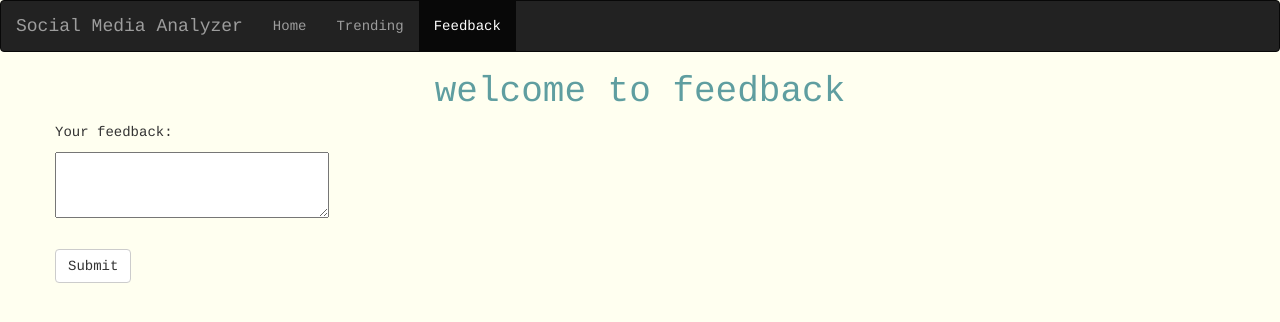
After one commit to williamla0907/SocialMediaAnalyzer, a Django app: page /feedback/ in a window 1280 px wide. The commit adds this page. Shown: the top 322 px of the page. Run offline with Django 3.2, Linux system fonts and the light colour scheme; some libraries are stand-ins or nearby versions.

Commit message:
add feedback backbone

```diff
--- a/Analyzer/forms.py
+++ b/Analyzer/forms.py
@@ -1,7 +1,7 @@
 from django import forms
 
 class keywordForm(forms.Form):
-    keyword = forms.CharField(label='keyword', max_length=100)
+    keyword = forms.CharField(label='keyword', max_length=140)
 
 class locationForm(forms.Form):
     location = forms.CharField(label='location', max_length=100)
--- a/Analyzer/static/Analyzer/style.css
+++ b/Analyzer/static/Analyzer/style.css
@@ -32,3 +32,12 @@ h1{
 #keywordlist{
     font-size: 30px;
 }
+
+#feedback{
+    text-align: left;
+}
+
+.center{
+    width: auto;
+    text-align: center;
+}
--- a/Analyzer/templates/Analyzer/base.html
+++ b/Analyzer/templates/Analyzer/base.html
@@ -25,6 +25,7 @@
     <ul class="nav navbar-nav">
         <li class="{%block active_index %} {% endblock %}"><a href="{% url 'Analyzer:index' %}">Home</a></li>
         <li class="{%block active_trending %} {% endblock %}"><a href="{% url 'Analyzer:trending' %}">Trending</a></li>
+        <li class="{%block active_feedback %} {% endblock %}"><a href="{% url 'Analyzer:feedback' %}">Feedback</a></li>
         <!--<li><a href="https://needforgames.herokuapp.com">NeedForGames</a></li>-->
         <!-- <li class="{%block active_show_database %} {% endblock %}"><a href="{% url 'Analyzer:show_database' %}">Database</a></li>-->
 
--- /dev/null
+++ b/Analyzer/templates/Analyzer/feedback.html
@@ -0,0 +1,53 @@
+{% extends 'Analyzer/base.html' %}
+
+{%block title%} Feedback {% endblock %}
+
+{% block active_feedback%} active {% endblock %}
+
+{% block body %}
+    <h1>welcome to feedback</h1>
+    <div  class="container">
+        <form class="form-horizontal" action='{% url "Analyzer:add_feedback" %}' method="POST">{% csrf_token %}
+            <div class="form-group">
+                <p id="feed">Your feedback:</p>
+                <p id="count"></p>
+                <textarea id="feedback" name="message" rows="3" cols="30"></textarea>
+                <p id="ins"></p>
+            </div>
+            <div class="form-group">
+                <div >
+                    <button id="butt" type="submit" class="btn btn-default">Submit</button>
+                </div>
+            </div>
+        </form>
+    </div>
+
+    <script>
+
+        function addEvent(obj, type, fn){
+            if(obj && obj.addEventListener){
+                obj.addEventListener(type, fn);
+            }else if(obj && obj.attachEvent){
+                obj.attachEvent('on', type, fn);
+            }
+        }
+
+        function init() {
+            var i = document.getElementById('feedback');
+            addEvent(i, 'keypress', function(){
+                document.getElementById('count').innerHTML = "Character count: " + i.value.length;
+                document.getElementById('feed').innerHTML = "Your feedback: " + i.value;
+            });
+
+            addEvent(i, 'keyup', function(){document.getElementById('ins').innerHTML = "Please click submit to send your feedback to us!";
+            });
+
+            var j = document.getElementById('butt');
+            addEvent(j, 'click', function(){
+               alert("We appreciate your feedback!") ;
+            });
+
+        }
+        window.onload = init;
+    </script>
+{% endblock %}
--- a/Analyzer/urls.py
+++ b/Analyzer/urls.py
@@ -7,4 +7,6 @@ urlpatterns = [
     url(r'^trending/$', views.trending, name='trending'),
     url(r'^show_trending/$', views.show_trending, name='show_trending'),
     url(r'^show_firebase$', views.show, name='show'),
+    url(r'^feedback/$', views.feedback, name='feedback'),
+    url(r'^add_feedback/$', views.add_feedback, name='add_feedback'),
 ]
--- a/Analyzer/views.py
+++ b/Analyzer/views.py
@@ -155,3 +155,10 @@ def show(request):
     labels = ['Positive', 'Negative']
 
     return render(request, 'Analyzer/show.html', {'data':data,"keyword": keyword,"labels": labels, "scores": scoresList})
+
+def feedback(request):
+
+    return render(request, 'Analyzer/feedback.html')
+
+def add_feedback(request):
+    return render(request, 'Analyzer/add_feedback.html')
```
Also changed, not shown: Analyzer/templates/Analyzer/add_feedback.html (added, +10 -0 lines).
